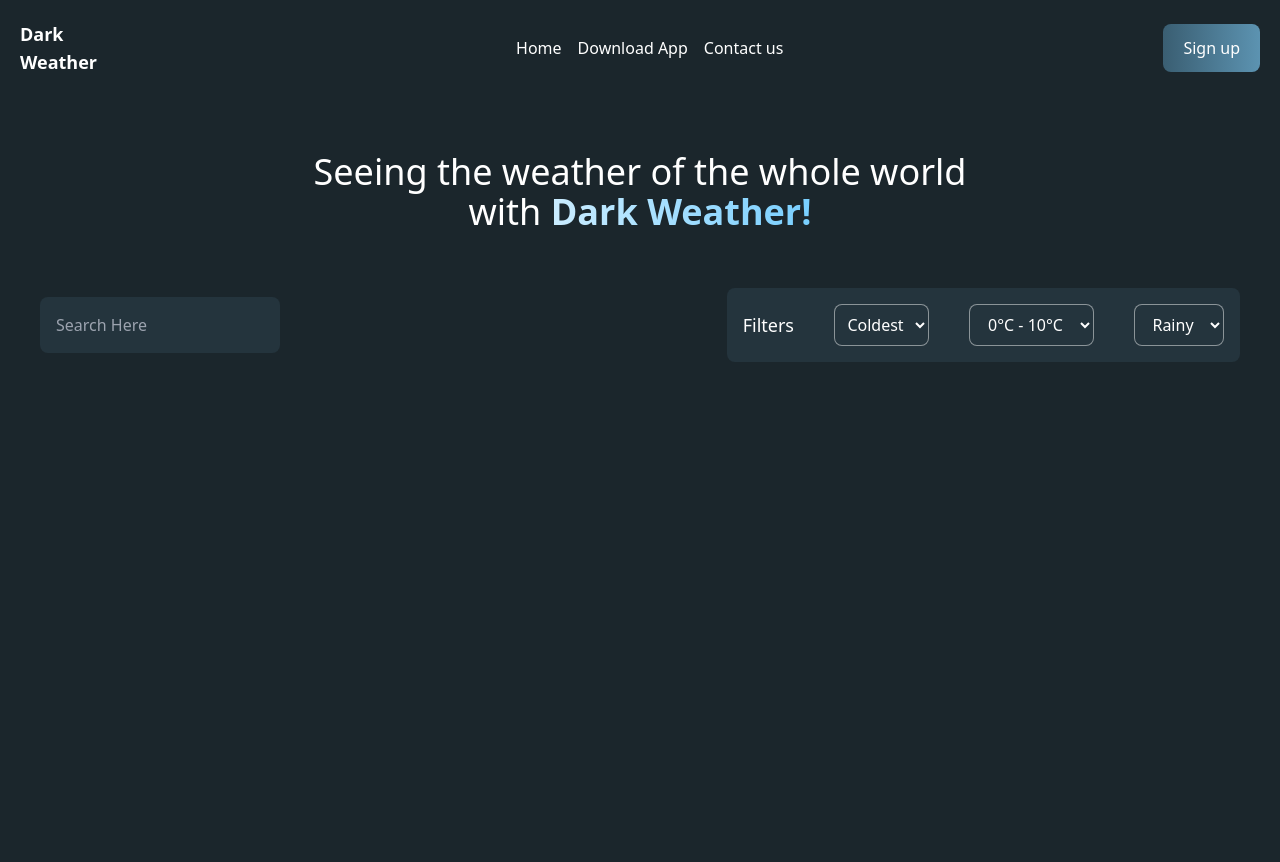
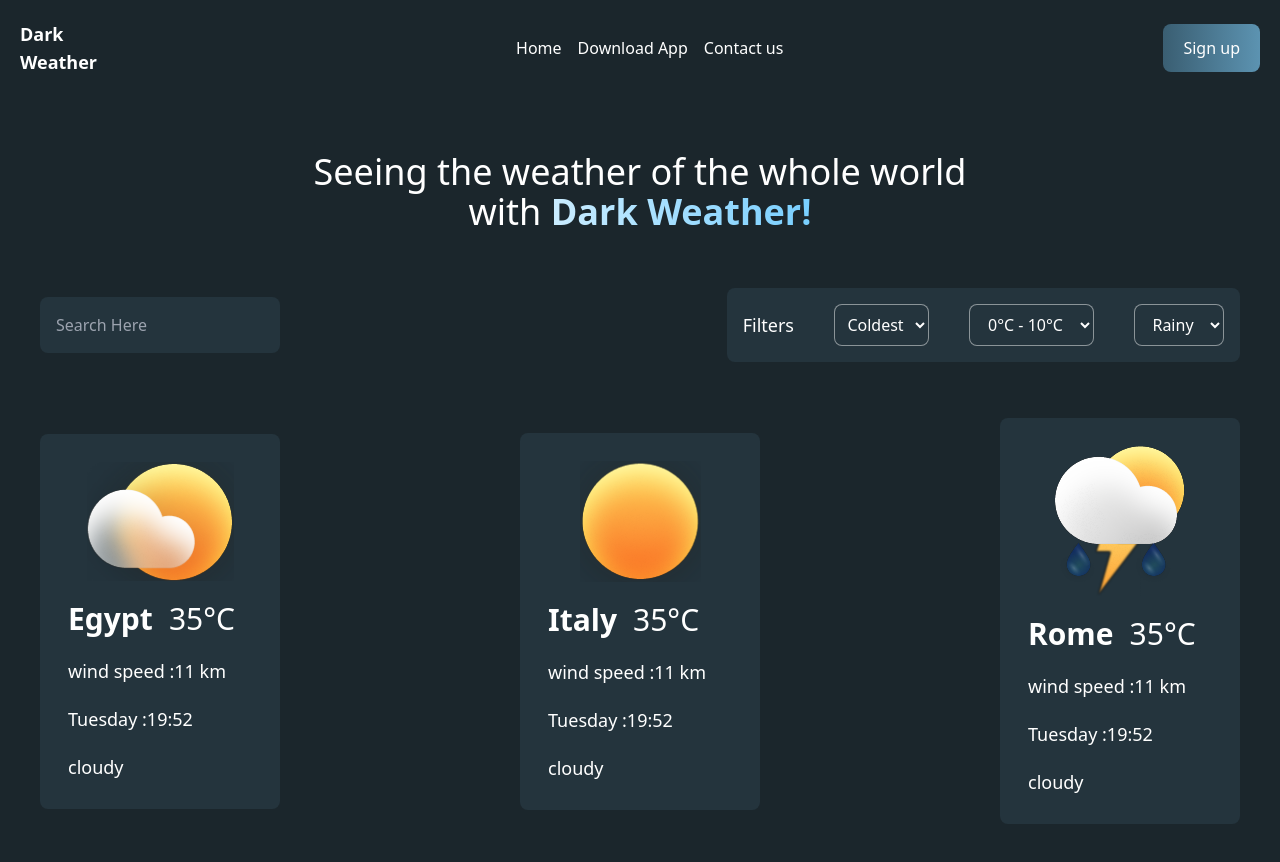
Before and after one commit to samaahmed1/Weather-App, a React (Vite) app: page / in a window 1280 px wide. Shown: the top 862 px of the page. Before the commit the page ends 800 px from the top, so only its background shows below. Built offline with nearby package versions, Linux system fonts and the light colour scheme.

Commit message:
Add: Card Component

```diff
--- a/src/components/pages/Home.jsx
+++ b/src/components/pages/Home.jsx
@@ -1,3 +1,4 @@
+import Card from "../utils/Crad";
 import Controls from "../utils/Controls";
 
 export default function Home() {
@@ -8,6 +9,7 @@ export default function Home() {
           Seeing the weather of the whole world <br /> with <span className="font-bold bg-gradient-to-r from-[#CAECFF] to-[#78CFFF] text-transparent bg-clip-text">Dark Weather!</span>
         </h1>
         <Controls />
+        <Card />
       </div>
     </section>
   );
--- /dev/null
+++ b/src/components/utils/Crad.jsx
@@ -0,0 +1,25 @@
+import weather from "../data/weather.json";
+export default function Card() {
+  return (
+    <section>
+      <div className="container px-5 mx-auto flex justify-center lg:justify-between items-center lg:gap-0 flex-wrap gap-7">
+        {weather.map((item) => (
+          <div key={item.id} className="card bg-[#24343D] w-60 p-7 flex flex-col gap-5 rounded-lg text-lg">
+            <img className="mx-auto" src={item.image} alt={item.status} />
+            <h2 className="font-bold text-3xl">
+              {item.country}
+              <span className="inline-block ml-4 font-light">{item.degree}</span>
+            </h2>
+            <p>
+              wind speed :<span>{item.windSpeed}</span>
+            </p>
+            <p>
+              Tuesday :<span>{item.time}</span>
+            </p>
+            <p>{item.status}</p>
+          </div>
+        ))}
+      </div>
+    </section>
+  );
+}
```
